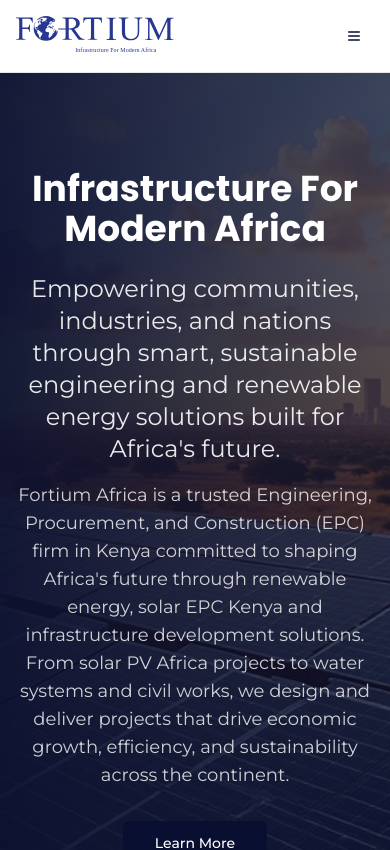
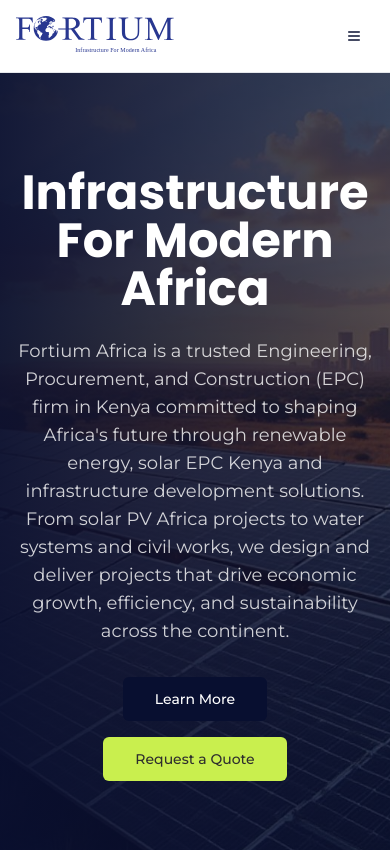
Before and after one commit to alvinmithamo/fortium-africa, a React (Vite) app in the folder frontend/: page / in a window 390 px wide. Shown: the top 850 px of the page. Built offline with nearby package versions, Linux system fonts and the light colour scheme; the HTML template or start-up script is replaced by a standard one.

Commit message:
edited hero page content

```diff
--- a/frontend/src/pages/Home.tsx
+++ b/frontend/src/pages/Home.tsx
@@ -83,12 +83,12 @@
 
         <div className="container relative z-10 mx-auto px-4 py-24 lg:px-8 text-center">
           <div className="max-w-3xl animate-fade-in mx-auto">
-            <h1 className="text-4xl font-heading font-bold text-white sm:text-5xl lg:text-6xl mb-6">
+            <h1 className="text-5xl font-heading font-bold text-white sm:text-5xl lg:text-6xl mb-6">
               Infrastructure For Modern Africa
             </h1>
-            <p className="text-2xl text-white/90 font-body mb-4">
+            {/* <p className="text-3xl text-white/90 font-body mb-4">
               Empowering communities, industries, and nations through smart, sustainable engineering and renewable energy solutions built for Africa's future.
-            </p>
+            </p> */}
             <p className="text-lg text-white/80 font-body mb-8 mx-auto max-w-2xl">
               Fortium Africa is a trusted Engineering, Procurement, and Construction (EPC) firm in Kenya committed to shaping Africa's future through renewable energy, solar EPC Kenya and infrastructure development solutions. From solar PV Africa projects to water systems and civil works, we design and deliver projects that drive economic growth, efficiency, and sustainability across the continent.
             </p>
```
